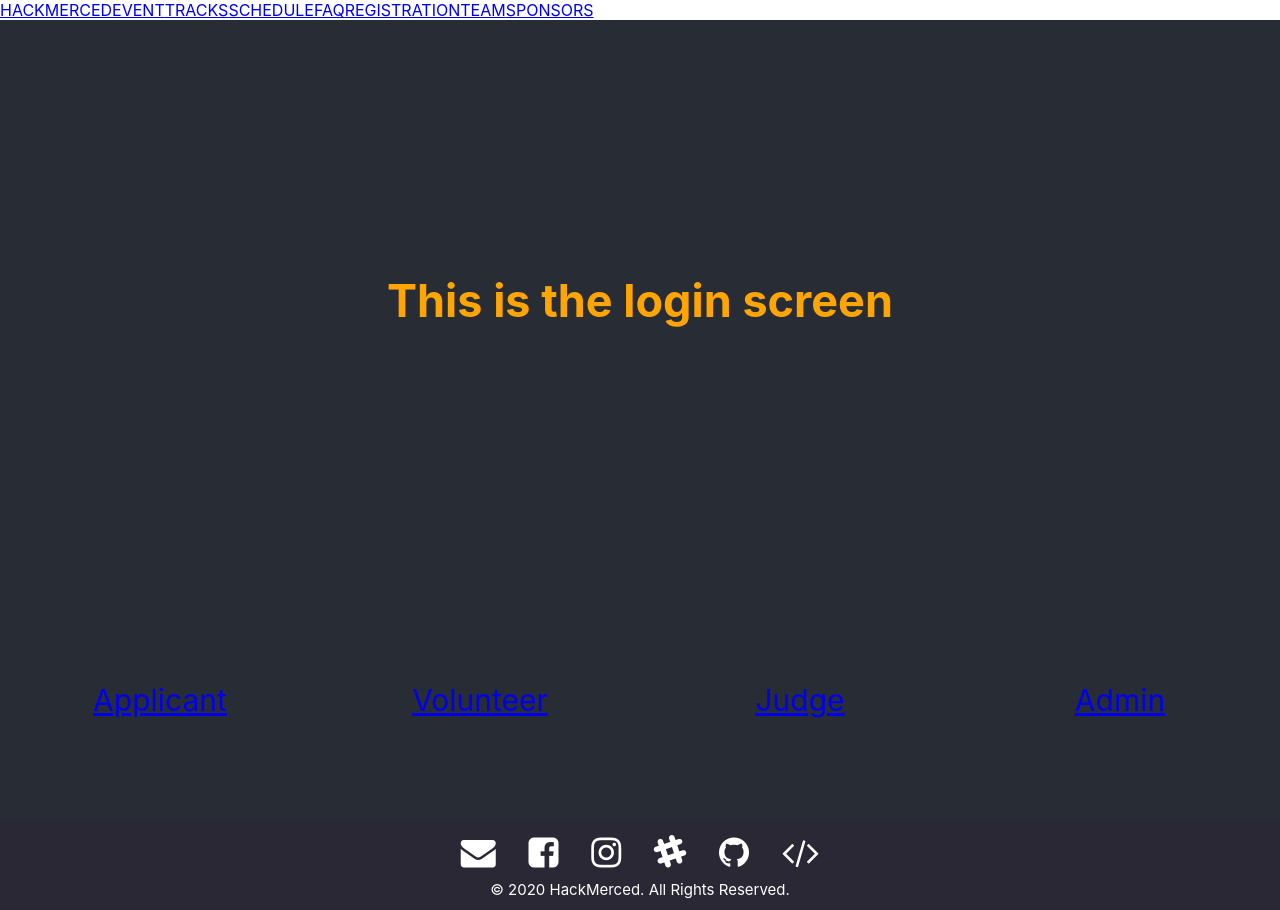
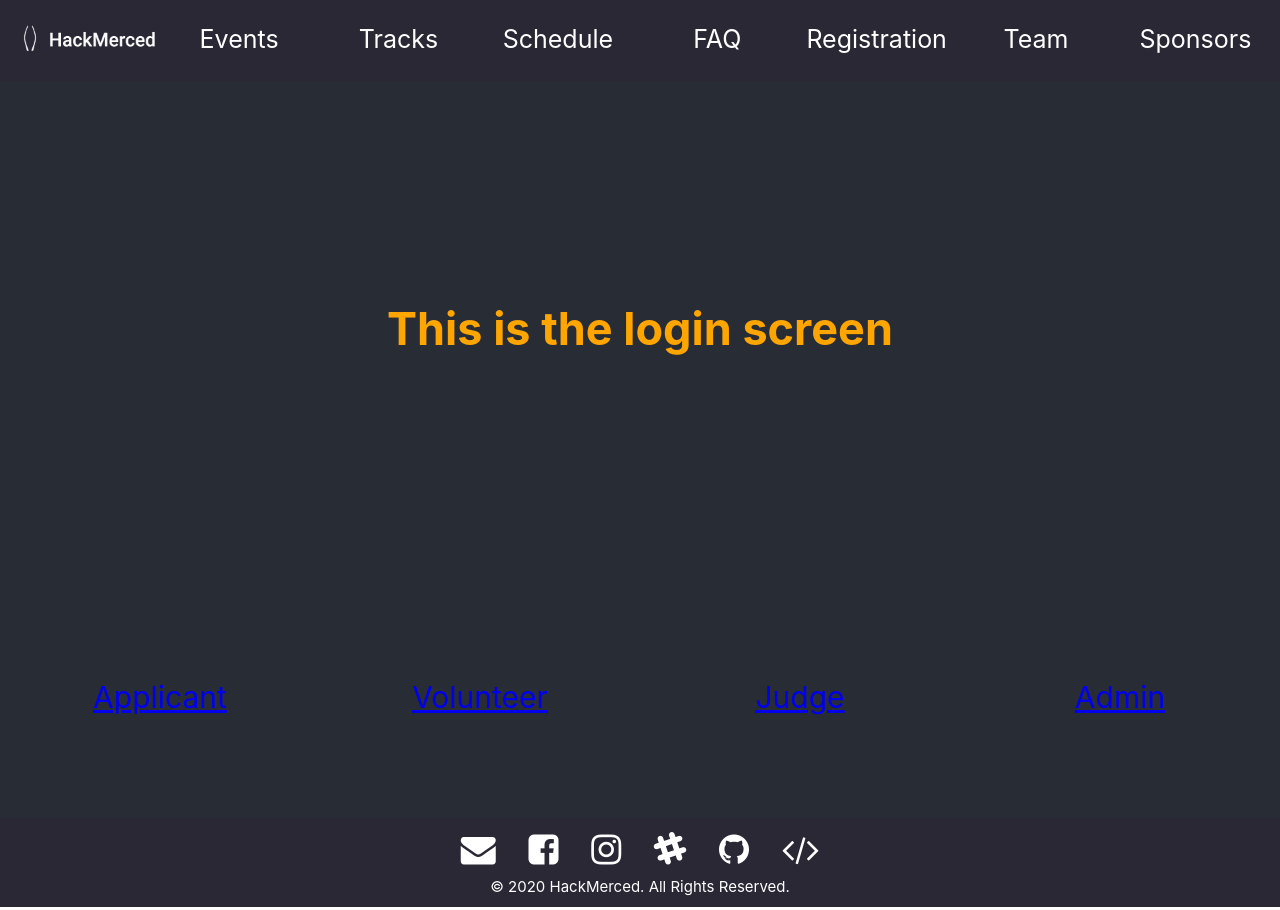
Before and after one commit to HackMerced/Hackm, a React (Create React App) app in the folder client/: page /login in a window 1280 px wide. Built offline with nearby package versions, Linux system fonts and the light colour scheme.

Commit message:
added CSS to nav-bar

```diff
--- a/client/src/component/Header/Navigation-Bar.jsx
+++ b/client/src/component/Header/Navigation-Bar.jsx
@@ -1,31 +1,43 @@
-import React,{Component} from 'react';
-//here's my comment *thumbs up
-class NavigaionBar extends React.Component {
+import React from 'react';
+import { Link } from 'react-router-dom' //Links Library from React Router
+import './navBar.css'
+import logo from './logo.png';
+/* This Nav bar is super rough its not nearly as close to the draft sketched by the design team */
+
+
+class NavagationBar extends React.Component {
     render() {
         return(
-            <div className="App-navigation-bar" id="Navigation-Bar">
-                <div className="nav-container">
-                    <a href = "/" target="_blank">HACKMERCED</a>
-                        <i className="HackMerced icon"></i>{/*HackMerced icon*/}
-
-                    <a href = "event-page" target="_blank">EVENT</a>
-
-                    <a href = "tracks-page" target="_blank">TRACKS</a>
-
-                    <a href = "schedule-page" target="_blank">SCHEDULE</a>
-
-                    <a href = "faq-page" target="_blank">FAQ</a>
-
-                    <a href = "signup" target="_blank">REGISTRATION</a>
-
-                    <a href = "login" target="_blank">TEAM</a>
-
-                    <a href = "sponsors-page" target="_blank">SPONSORS</a>
-
-                </div>
-            </div>
+            <article className="App-nav" id="Navigation-Bar">
+                <nav className = "nav-link">
+                    <a href = "/">
+                        <img class="HackMerced-logo" src={logo} title= "HackMerced" alt="Hack Merced"/> {/* HackMerced icon goes to home page */}
+                    </a>
+                </nav>
+                <nav className = "nav-link">
+                    <Link className= "style-link" to='/#event' title= "Events Page">Events</Link> {/* React Router link to Events on home page */}
+                </nav>
+                <nav className = "nav-link">
+                    <Link className= "style-link" to='/#tracks' title= "Tracks">Tracks</Link> {/* I have no idea what "Tracks" is supposed to be */}
+                </nav>
+                <nav className = "nav-link">
+                    <Link className= "style-link" to='/#schedule' title= "HackMerced Schedule">Schedule</Link> {/* RR link to Our Hackathon Schedule of home page */}
+                </nav>
+                    <nav className = "nav-link">
+                    <Link className= "style-link" to='/#faq' title= "Frequently Asked Questions">FAQ</Link> {/* RR link to FAQ of home page */}
+                </nav>
+                <nav className = "nav-link">
+                    <Link className= "style-link" to='/signup' title= "Join Us!">Registration</Link> {/* RR Link to Registration */}
+                </nav>
+                <nav className = "nav-link">
+                    <Link className= "style-link" to='/login' title= "Team Dashboard">Team</Link> {/* RR link to login page */}
+                </nav>
+                <nav className = "nav-link">
+                    <Link className= "style-link" to='/#sponsors' title= "Our Sponsors <3">Sponsors</Link> {/* RR link to sponsers section of home page */}
+                </nav>
+            </article>
         )
     }
 }
 
-export default NavigaionBar;
+export default NavagationBar;
--- /dev/null
+++ b/client/src/component/Header/navBar.css
@@ -0,0 +1,32 @@
+.App-nav {
+    background-color: #2a2834;
+}
+
+.HackMerced-logo{
+   /* Adjusting the HackMerced logo */
+  position: relative;
+  left: 10px; /* positioning to correct location */
+  top: 4px;
+    max-height: 100%; /* adaptive height */
+      max-width: 100%; /* adaptive width */
+}
+
+.nav-link{ /* This adjusts the containers themselves */
+   display: inline-flex; /* makes containers inline horizontally */
+   width: 10.5%; /* 8 sections/100 adjusted for padding */
+   align-items: center;
+   justify-content: center; /* centers items inside the divs */
+   font-size: 25px;
+   padding-left:12.5px;
+   padding-right:12.5px;
+   min-height: 8vh;
+   padding-bottom: 10px;
+   padding-top: 5px;
+}
+
+/* I had to seperate the CSS for links and nav bars as the changes wouldn't work through the containers*/
+
+.style-link{ /* This adjusts the React Router links themselves */
+  color: white;
+  text-decoration: none; /* removes underscores of the links */
+}
--- a/client/src/pages/home/home.css
+++ b/client/src/pages/home/home.css
@@ -8,7 +8,8 @@
 
 .Home {
     background-color: #282c34;
-    min-height: 100vh;
+    color: white;
+    min-height: 92vh;
     display: flex;
     flex-direction: column;
     align-items: center;
--- a/client/src/pages/login/adminDash/admin.css
+++ b/client/src/pages/login/adminDash/admin.css
@@ -1,7 +1,7 @@
 .admin{
     color: green;
     background-color: #282c34;
-    min-height: 100vh;
+    min-height: 92vh;
     display: flex;
     flex-direction: column;
     align-items: center;
--- a/client/src/pages/login/applicantDash/applicant.css
+++ b/client/src/pages/login/applicantDash/applicant.css
@@ -1,7 +1,7 @@
 .applicant{
    	color: green;
     background-color: #282c34;    /* sets background same as main page */
-    min-height: 100vh;
+    min-height: 92vh;
     display: flex;
     flex-direction: column;
     align-items: center;
--- a/client/src/pages/login/judgingDash/judging.css
+++ b/client/src/pages/login/judgingDash/judging.css
@@ -1,7 +1,7 @@
 .judging{
     color: green;
     background-color: #282c34;    /* sets background same as main page */
-    min-height: 100vh;
+    min-height: 92vh;
     display: flex;
     flex-direction: column;
     align-items: center;
--- a/client/src/pages/login/mainLogin/login.css
+++ b/client/src/pages/login/mainLogin/login.css
@@ -1,7 +1,7 @@
 .login{
     color: orange;
     background-color: #282c34;    /* sets bg color same to main page */
-    min-height: 70vh;
+    min-height: 62vh;
     display: flex;
     flex-direction: column;
     align-items: center;
@@ -10,7 +10,7 @@
     text-align: center;
 }
 
-.link{
+.login-link{
    color: orange;
    background-color: #282c34;    /* sets bg color same to main page */
    min-height: 30vh;
--- a/client/src/pages/login/mainLogin/login.jsx
+++ b/client/src/pages/login/mainLogin/login.jsx
@@ -10,16 +10,16 @@ class Login extends React.Component {
 			  	<article className="login">
 			  		<h1>This is the login screen</h1>   {/* Big words of "this is the login screen" in middle of page */}
 			  	</article>
-			  	<nav className = "link">
+			  	<nav className = "login-link">
 			  		<Link to = '/applicant'>Applicant</Link>   {/* React Router link to Applicants Dash */}
 			  	</nav>
-			  	<nav className = "link">
+			  	<nav className = "login-link">
 			  		<Link to = '/volunteer'>Volunteer</Link>   {/* React Router link to Volunteers Dash */}
 			  	</nav>
-			  	<nav className = "link">
+			  	<nav className = "login-link">
 			  		<Link to = '/judge'>Judge</Link> 	   {/* React Router link to Judges Dash */}
 			  	</nav>
-			  	<nav className = "link">
+			  	<nav className = "login-link">
 			  		<Link to = '/admin'>Admin</Link>	   {/* React Router link to Admins Dash */}
 			  	</nav>
 		  	</section>
@@ -27,4 +27,5 @@ class Login extends React.Component {
 	  );
 	}
 }
+
 export default Login;
--- a/client/src/pages/login/volDash/volDash.css
+++ b/client/src/pages/login/volDash/volDash.css
@@ -1,7 +1,7 @@
 .volunteer{
     color: green;
     background-color: #282c34;
-    min-height: 100vh; /* puts a sectioned size */
+    min-height: 92vh; /* puts a sectioned size */
     display: flex;
     flex-direction: column;
     align-items: center;
--- a/client/src/pages/signUp/signUp.css
+++ b/client/src/pages/signUp/signUp.css
@@ -1,7 +1,7 @@
 .App-sign-up{
-	color: orange;
+	color: magenta;
 	background-color: #282c34;     /* sets bg same as main page */
-	min-height: 100vh;
+	min-height: 92vh;
 	display: flex;
 	flex-direction: column;
 	align-items: center;
--- a/client/src/pages/signUp/signUp.jsx
+++ b/client/src/pages/signUp/signUp.jsx
@@ -14,4 +14,5 @@ class SignUp extends React.Component {
 	  );
 	}
 }
+
 export default SignUp;
```
Also changed, not shown: client/src/component/Header/logo.png (added).
